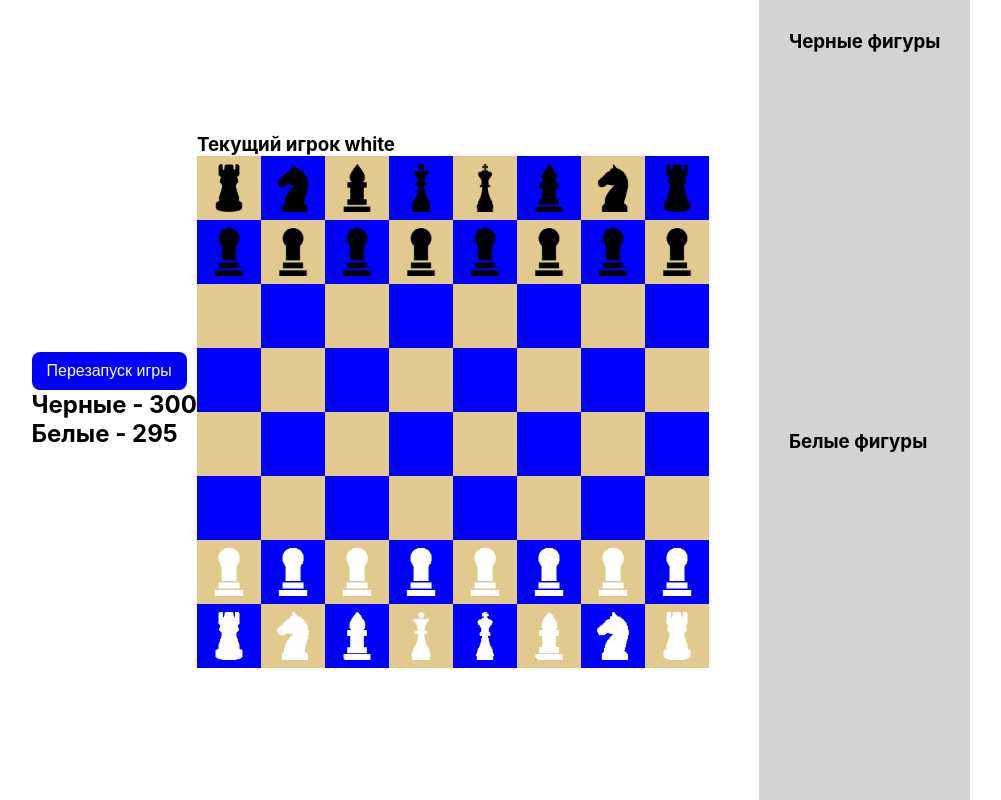
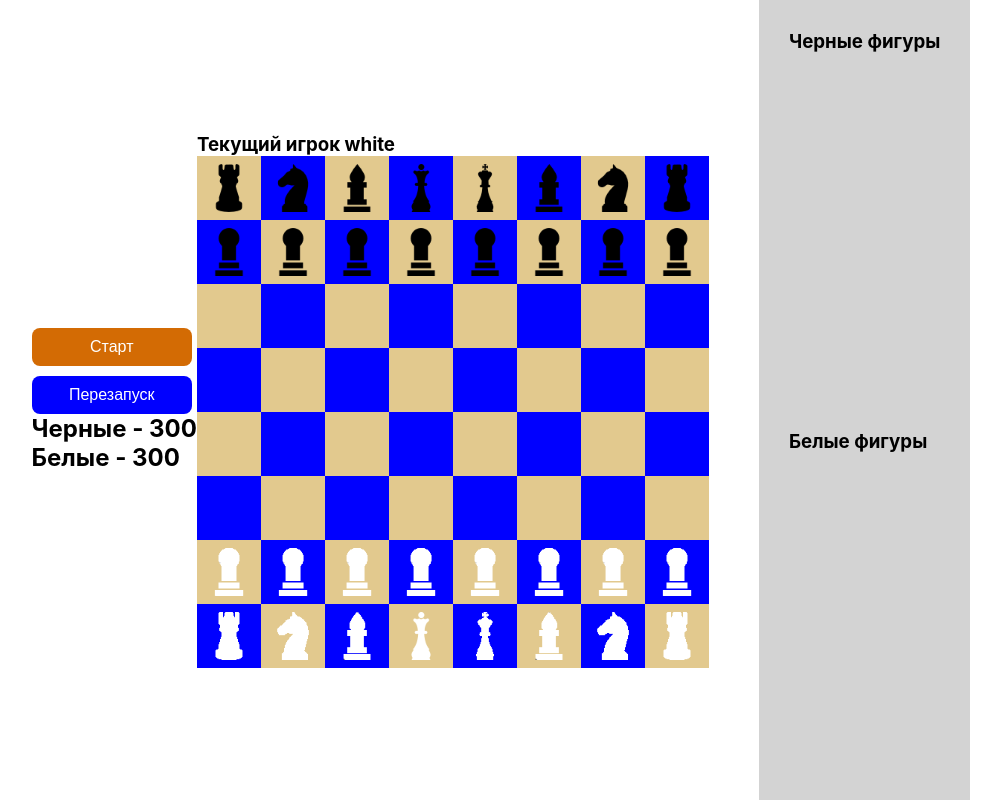
Before and after one commit to pandbaa/Chess, a React (Create React App) app in the folder my-app/: page / in a window 1280 px wide. Shown: the whole page, without its empty margins (139-1140 px from the left). Built offline with nearby package versions, Linux system fonts and the light colour scheme.

Commit message:
Запуск игры по кнопке Старт

```diff
--- a/my-app/src/App.css
+++ b/my-app/src/App.css
@@ -89,6 +89,7 @@
 }
 
 button {
+  width: 97%;
   padding: 10px 15px;
   font-size: 16px;
   background: blue;
@@ -102,3 +103,16 @@ button {
 button:hover {
   background: #5a52d5;
 }
+
+.panel {
+  display: flex;
+  flex-direction: column;
+  gap: 10px;
+}
+
+.panel > :first-child {
+  background-color: rgb(211, 107, 4);
+}
+.panel > :first-child:hover {
+  background-color: rgb(226, 201, 142);
+}
--- a/my-app/src/App.tsx
+++ b/my-app/src/App.tsx
@@ -4,6 +4,7 @@ import './App.css';
 import { Board } from './models/Board';
 import { Player } from './models/Player';
 import { Colors } from './models/Colors';
+import { Cell } from './models/Cell';
 import LostFigures from './components/lostFigures';
 import Timer from './components/timer';
 
@@ -12,6 +13,7 @@ function App() {
   const [blackPlayer, setBlackPlayer] = useState(new Player(Colors.BLACK));
   const [whitePlayer, setWhitePlayer] = useState(new Player(Colors.WHITE));
   const [currentPlayer, setCurrentPlayer] = useState<Player | null>(null);
+  const [selectedCell, setSelectedCell] = useState<Cell | null>(null);
   useEffect(()=>{
     restart();
     setCurrentPlayer(whitePlayer);
@@ -20,7 +22,9 @@ function App() {
     const newBoard=new Board();
     newBoard.initCells()
     newBoard.addFigures();
-    setBoard(newBoard)
+    setBoard(newBoard);
+    setSelectedCell(null);
+    setCurrentPlayer(new Player(Colors.WHITE));
   }
   function swapPlayer() {
     setCurrentPlayer(currentPlayer?.color === Colors.WHITE ? blackPlayer : whitePlayer)
@@ -28,7 +32,7 @@ function App() {
   return (
     <div className='app'>
       <Timer restart={restart} currentPlayer={currentPlayer}/>
-      <BoardComponent board={board} setBoard={setBoard} currentPlayer={currentPlayer} swapPlayer={swapPlayer}/>
+      <BoardComponent board={board} setBoard={setBoard} currentPlayer={currentPlayer} swapPlayer={swapPlayer} selectedCell={selectedCell} setSelectedCell={setSelectedCell}/>
       <div>
         <LostFigures title={"Черные фигуры"} figures={board.lostBlackFigure}/>
         <LostFigures title={"Белые фигуры"} figures={board.lostWhiteFigure}/>
--- a/my-app/src/components/boardComponent.tsx
+++ b/my-app/src/components/boardComponent.tsx
@@ -7,13 +7,13 @@ import { Player } from '../models/Player';
 interface BoardProps {
   board: Board;
   setBoard: (board: Board) => void;
+  selectedCell: Cell | null;
+  setSelectedCell: (cell: Cell | null)=>void;
   currentPlayer: Player | null;
   swapPlayer: ()=>void;
 }
 
-const BoardComponent: FC<BoardProps> =({board, setBoard, swapPlayer, currentPlayer})=>{
-  const [selectedCell, setSelectedCell] = useState<Cell | null>(null);
-
+const BoardComponent: FC<BoardProps> =({board, setBoard, swapPlayer, currentPlayer, selectedCell, setSelectedCell})=>{
   function click(cell: Cell) {
     if (selectedCell && selectedCell!==cell && selectedCell.figure?.canMove(cell)) {
       selectedCell.moveFigure(cell);
--- a/my-app/src/components/timer.tsx
+++ b/my-app/src/components/timer.tsx
@@ -14,10 +14,6 @@ const Timer: FC<TimerProps> = ({currentPlayer, restart})=>{
   const [whiteTime, setWhiteTime] = useState(300);
   const [winner, setWinner] = useState<Colors | null>(null);
   const timer = useRef<null | ReturnType<typeof setInterval>>(null)
-
-  useEffect(()=>{
-    startTimer()
-  }, [currentPlayer])
 
   useEffect(() => {
     if (blackTime <= 0) {
@@ -49,6 +45,13 @@ const Timer: FC<TimerProps> = ({currentPlayer, restart})=>{
     setWhiteTime(prev=>prev-1);
   }
   const heandleRestart =()=>{
+    stopTimer();
+    setBlackTime(300);
+    setWhiteTime(300);
+    setWinner(null);
+    restart();
+  }
+  const heandleStart=()=>{
     setBlackTime(300);
     setWhiteTime(300);
     setWinner(null);
@@ -57,8 +60,9 @@ const Timer: FC<TimerProps> = ({currentPlayer, restart})=>{
   }
   return (
     <div>
-      <div>
-        <button onClick={heandleRestart}>Перезапуск игры</button>
+      <div className="panel">
+        <button onClick={heandleStart}>Старт</button>
+        <button onClick={heandleRestart}>Перезапуск</button>
       </div>
       <h2>Черные - {blackTime}</h2>
       <h2>Белые - {whiteTime}</h2>
```
